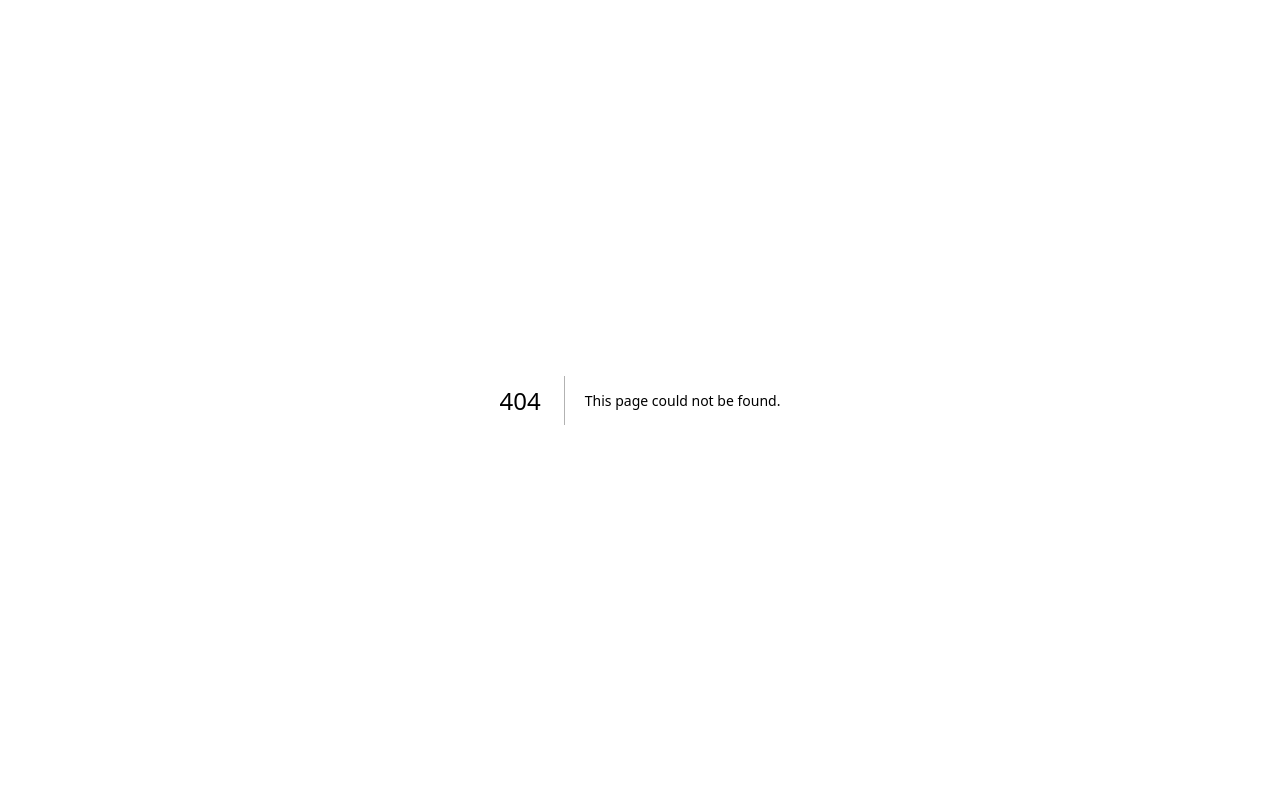
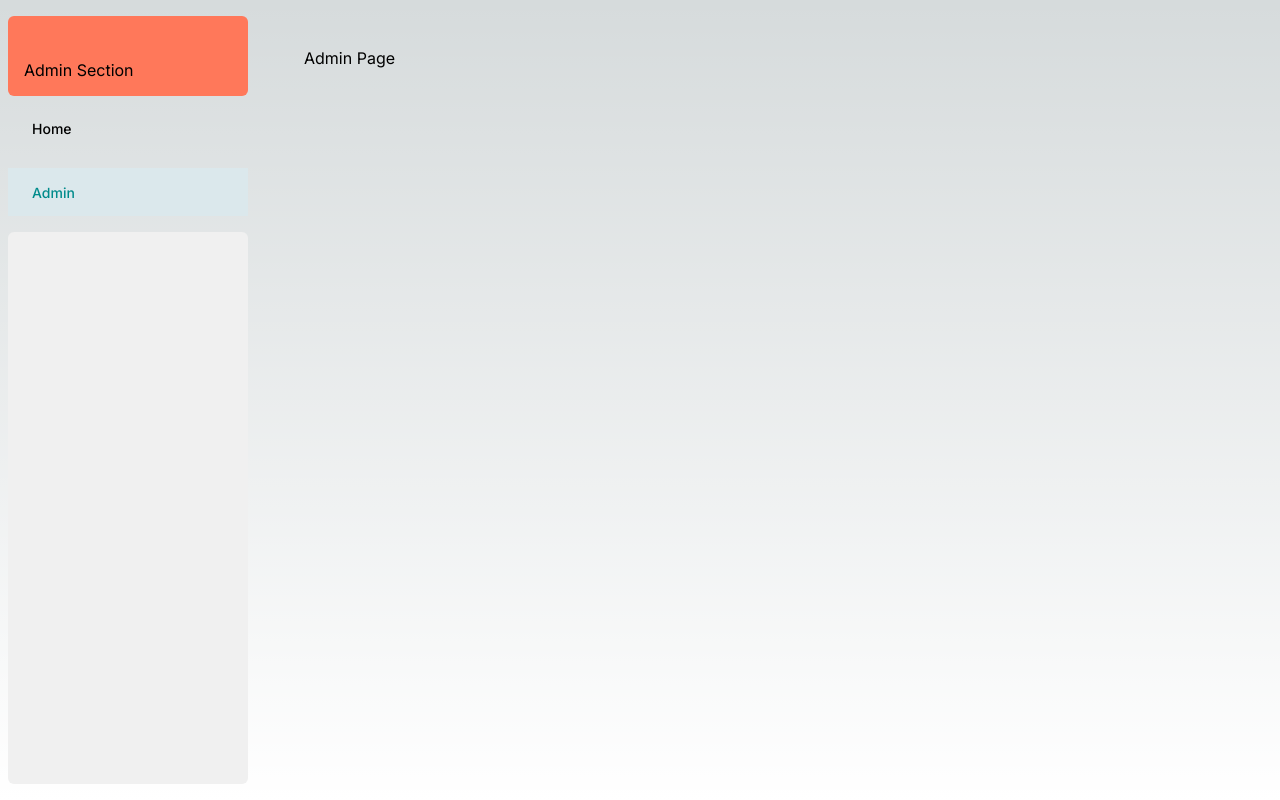
Before and after one commit to asuh/onboarding-flow, a Next.js app: page /admin in a window 1280 px wide. Before the commit this address had no page. Built offline with nearby package versions, Linux system fonts and the light colour scheme.

Commit message:
Admin page, navigation, and layouts

```diff
--- /dev/null
+++ b/app/admin/admin.css
@@ -0,0 +1,29 @@
+.main {
+  display: flex;
+  flex-direction: column;
+  height: 100vh;
+  overflow: hidden;
+
+  @media (width >= 768px) {
+    flex-direction: row;
+  }
+}
+
+.sleeve {
+  flex: none;
+  width: 100%;
+
+  @media (width >= 768px) {
+    width: 16rem;
+  }
+}
+
+.torso {
+  flex-grow: 1;
+  padding: 1.5rem;
+
+  @media (width >= 768px) {
+    padding: 3rem;
+    overflow-y: auto;
+  }
+}
--- /dev/null
+++ b/app/admin/layout.js
@@ -0,0 +1,13 @@
+import Sleeve from '@/app/ui/admin/sleeve';
+import './admin.css';
+
+export default function Layout({ children }) {
+  return (
+    <main className="main">
+      <aside className="sleeve">
+        <Sleeve />
+      </aside>
+      <article className="torso">{children}</article>
+    </main>
+  );
+}
--- /dev/null
+++ b/app/admin/page.js
@@ -0,0 +1,3 @@
+export default function Page() {
+  return <p>Admin Page</p>;
+}
--- /dev/null
+++ b/app/ui/admin/nav.css
@@ -0,0 +1,27 @@
+.link {
+  align-items: center;
+  display: flex;
+  height: 48px;
+  font-size: 0.875rem;
+  font-weight: 500;
+  gap: 2rem;
+  justify-content: center;
+  padding: 1.5rem;
+
+  @media (width >= 768px) {
+    justify-content: start;
+  }
+}
+
+.link-text {
+  display: none;
+
+  @media (width >= 768px) {
+    display: block;
+  }
+}
+
+.active {
+  background-color: rgb(219, 232, 236);
+  color: darkcyan;
+}
--- /dev/null
+++ b/app/ui/admin/nav.js
@@ -0,0 +1,31 @@
+'use client';
+
+import Link from 'next/link';
+import { usePathname } from 'next/navigation';
+import './nav.css';
+
+// Map of links to display in the side navigation.
+const links = [
+  { name: 'Home', href: '/'},
+  { name: 'Admin', href: '/admin' },
+];
+
+export default function Nav() {
+  const pathname = usePathname();
+
+  return (
+    <>
+      {links.map((link) => {
+        return (
+          <Link
+            key={link.name}
+            href={link.href}
+            className={`link ${pathname === link.href ? ' active' : ''}`}
+          >
+            <span className="link-text">{link.name}</span>
+          </Link>
+        );
+      })}
+    </>
+  );
+}
--- /dev/null
+++ b/app/ui/admin/sleeve.css
@@ -0,0 +1,54 @@
+.sleeve-container {
+  display: flex;
+  flex-direction: column;
+  height: 100%;
+  padding: 1rem 0.75rem;
+
+  @media (width >= 768px) {
+    padding-inline: 0.5rem;
+  }
+}
+
+.sleeve-header {
+  align-items: end;
+  display: flex;
+  height: 1rem;
+  justify-content: start;
+  margin-block-end: 0.5rem;
+  padding: 1rem;
+  border-radius: 0.375rem;
+  background-color: rgb(255, 120, 90);
+
+  &::before {
+    content: "Admin Section";
+  }
+
+  @media (width >= 768px) {
+    height: 5rem;
+  }
+}
+
+.sleeve-nav {
+  display: flex;
+  flex-grow: 1;
+  flex-direction: row;
+  justify-content: space-between;
+  gap: 1rem;
+
+  @media (width >= 768px) {
+    flex-direction: column;
+  }
+}
+
+.sleeve-spacer {
+  border-radius: 0.375rem;
+  background-color: #f0f0f0;
+  display: none;
+  flex-grow: 1;
+  height: auto;
+  width: 100%;
+
+  @media (width >= 768px) {
+    display: block;
+  }
+}
--- /dev/null
+++ b/app/ui/admin/sleeve.js
@@ -0,0 +1,19 @@
+import Link from 'next/link';
+import Nav from '@/app/ui/admin/nav';
+import './sleeve.css';
+
+export default function Sleeve() {
+  return (
+    <div className="sleeve-container">
+      <Link
+        className="sleeve-header"
+        href="/"
+      >
+      </Link>
+      <div className="sleeve-nav">
+        <Nav />
+        <div className="sleeve-spacer"></div>
+      </div>
+    </div>
+  );
+}
```
